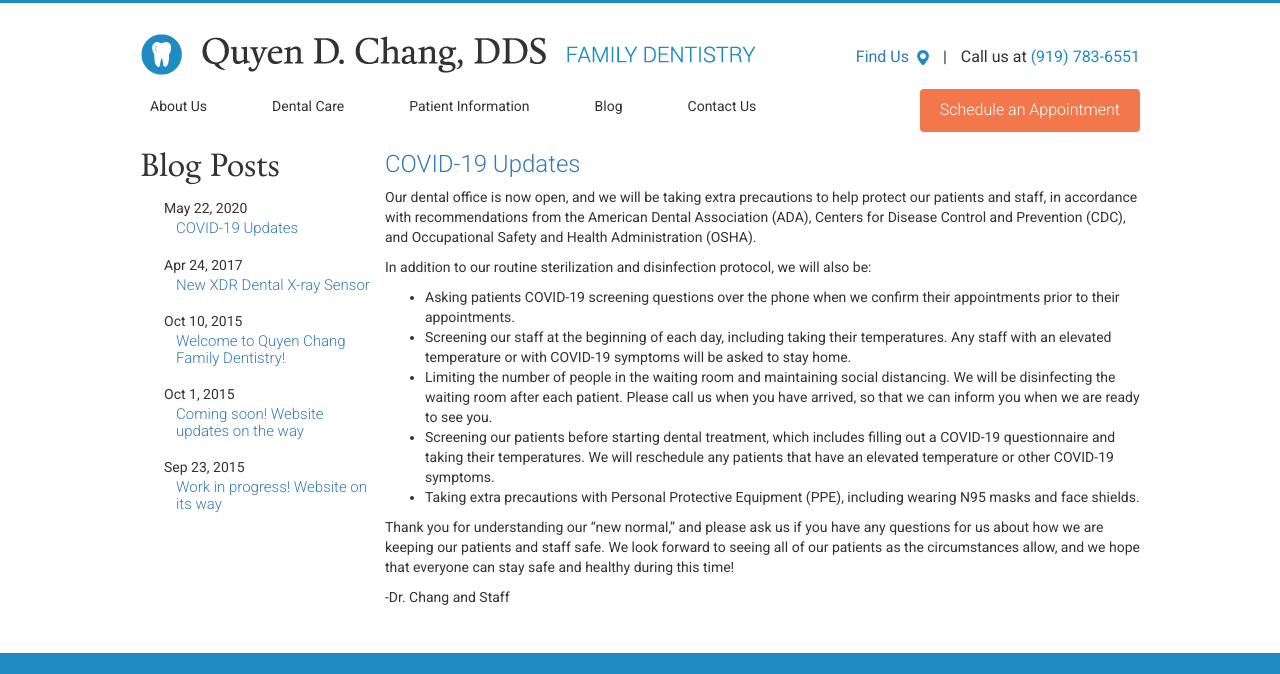
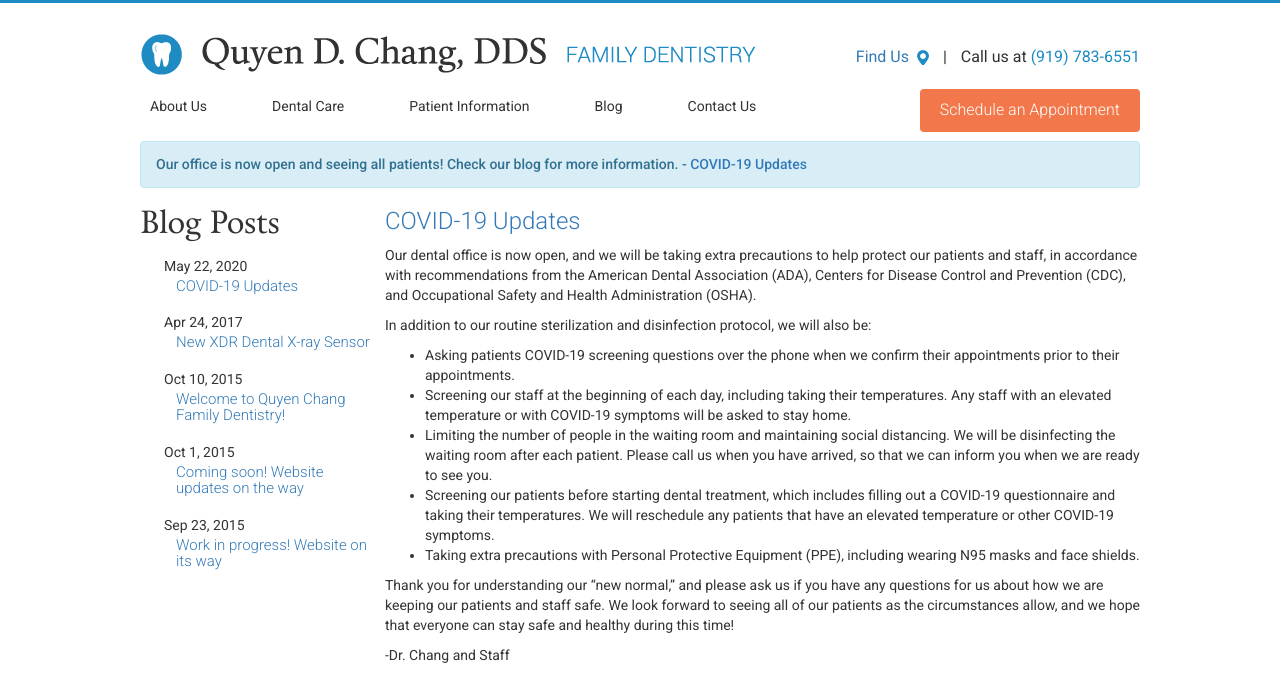
Before and after one commit to gabrielyeung/changdds, a Jekyll site: the page built from blog/index.html, in a window 1280 px wide, cut to the strip 0-674 px from the top of the page. Built offline with Jekyll 4.4.1, drawn with Linux system fonts in a browser that asks for light colours.

```diff
--- /dev/null
+++ b/_includes/alerts/covid19-reopen.html
@@ -0,0 +1,5 @@
+<h5 class="alert alert-info">
+  <p>
+  Our office is now open and seeing all patients! Check our blog for more information. - <a href="{{site.baseurl}}/blog/2020/05/22/covid-19-updates.html">COVID-19 Updates</a>
+  </p>
+</h5>
--- a/_includes/alerts/covid19.html
+++ b/_includes/alerts/covid19.html
@@ -1,4 +1,4 @@
-<h5 class="alert">
+<h5 class="alert alert-red">
   <p>
   Due to the COVID-19 outbreak and the North Carolina Governor's Stay At Home Order, we have decided to close our office for any non-emergency treatment until May 11, 2020, in order to help protect the health of our patients, staff, and community.
   </p>
--- a/_includes/alerts/thanksgiving.html
+++ b/_includes/alerts/thanksgiving.html
@@ -1,4 +1,4 @@
-<h5 class="alert">
+<h5 class="alert alert-red">
   We will be closing at 12 PM on Thursday, September 13, 2018 and will close all day Friday, September 14, 2018 due to Hurricane Florence. We apologize for the inconvenience, and hope everyone stays safe.
   We will be closed from Monday, July 16, 2018 to Monday, July 23, 2018.
     <!--
--- a/_includes/header.html
+++ b/_includes/header.html
@@ -48,4 +48,6 @@
     {% include alerts/thanksgiving.html %}
     {% include alerts/covid19.html %}
   {% endcomment %}
+
+  {% include alerts/covid19-reopen.html %}
 </header>
--- a/_sass/_blog.scss
+++ b/_sass/_blog.scss
@@ -18,3 +18,17 @@
     }
   }
 }
+
+
+// -------------------------------------------------------------------------
+// --- mq blog css
+// -------------------------------------------------------------------------
+
+@media only screen and (max-width:$mqMaxMobile) {
+  .blog-content .page-nav {
+    display: none;
+  }
+  .blog-content .page-content {
+    margin: 0 em(10);
+  }
+}
--- a/_sass/_header.scss
+++ b/_sass/_header.scss
@@ -2,7 +2,7 @@
 header {
   padding-top: em(30);
   font-family: roboto;
-  .alert {
+  .alert-red {
     color: red;
     background-color: pink;
   }
```
